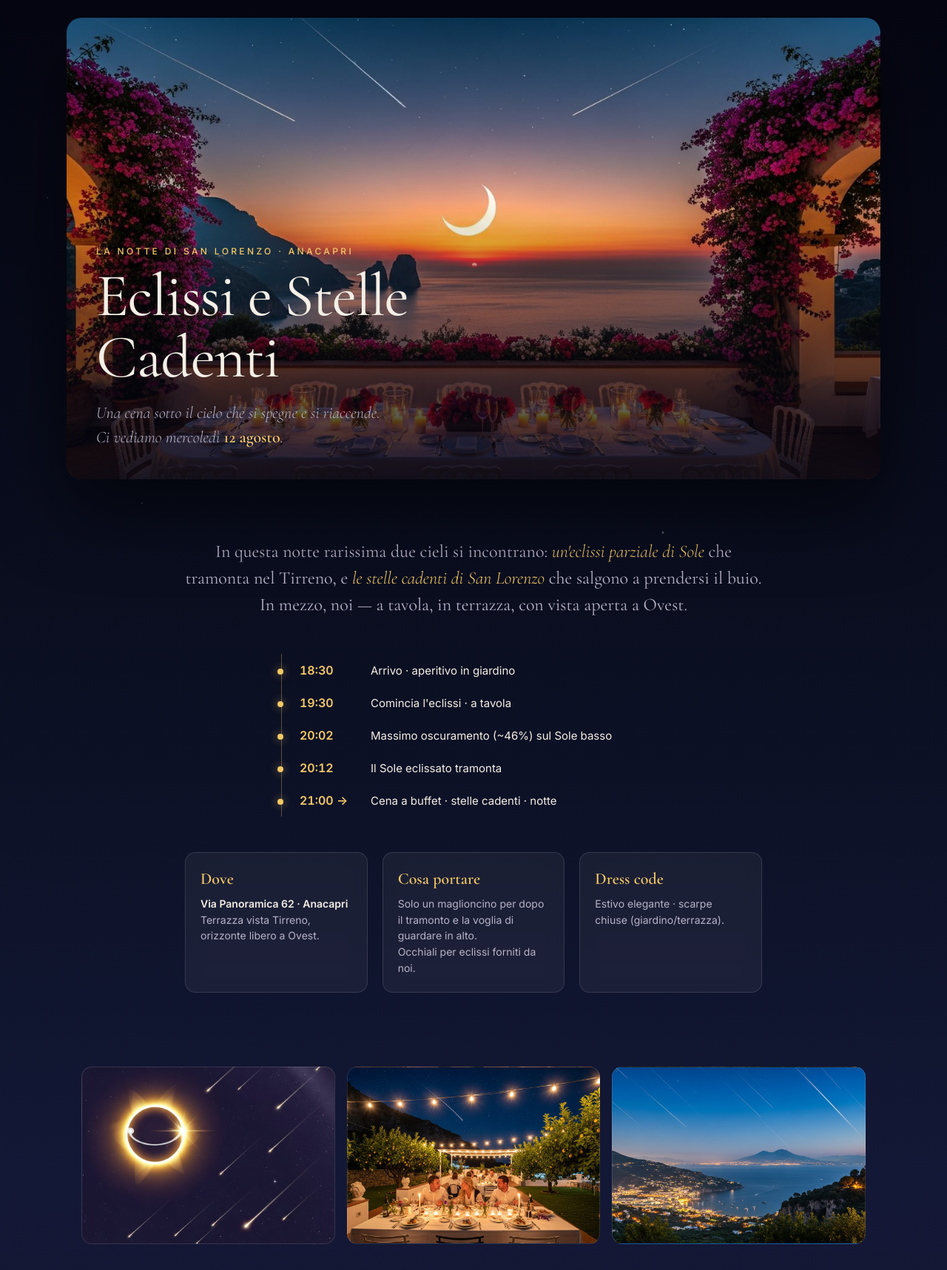
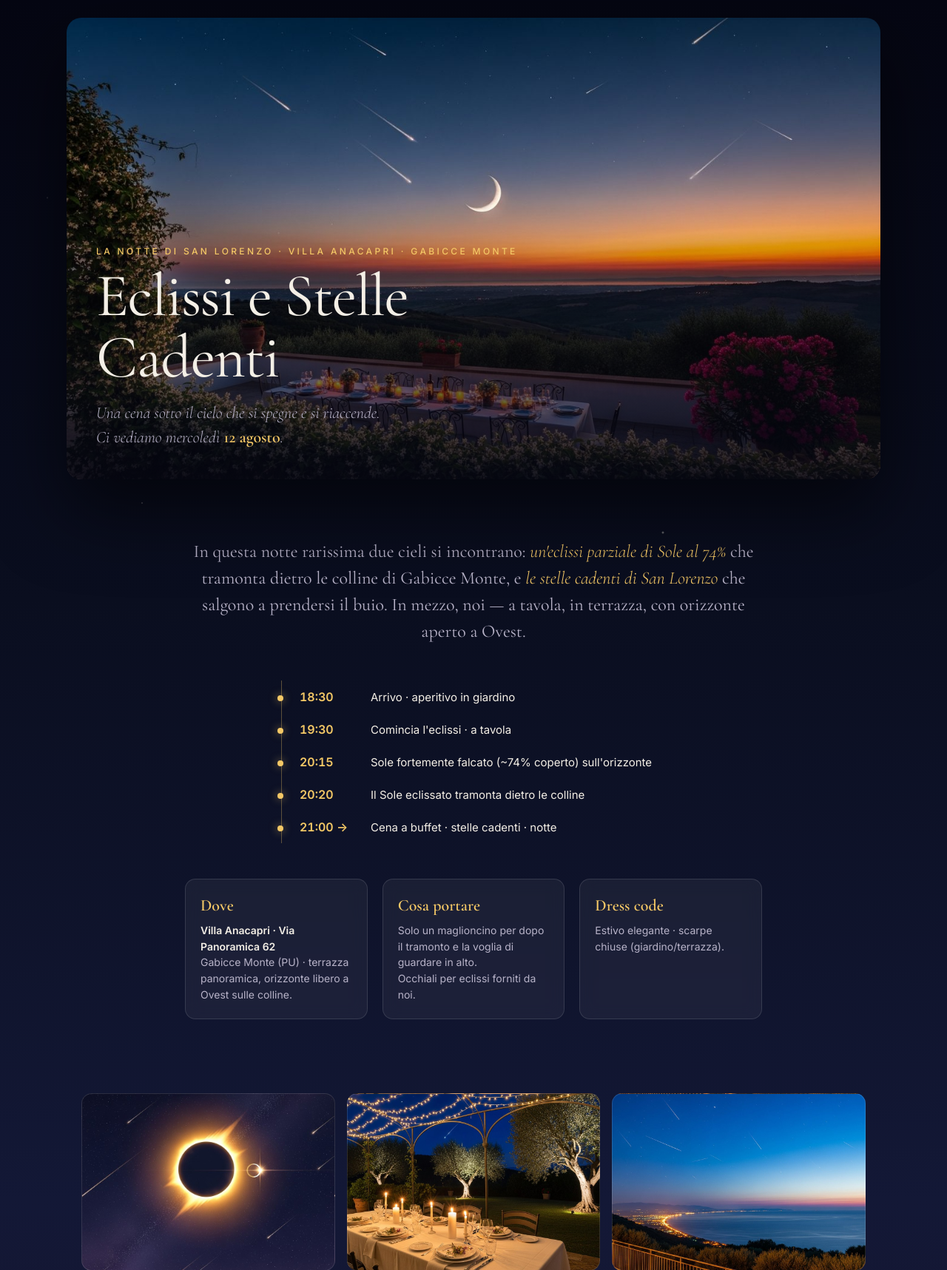
Before and after one commit to vibeach/eclisse-anacapri, a Flask app: page / in a window 1280 px wide. Shown: the top 1717 px of the page at 74% size. Run offline with Flask 3, Linux system fonts and the light colour scheme.

Commit message:
correct location: Villa Anacapri, Gabicce Monte (Adriatic, not Naples). 74% coverage, updated timeline + geography

```diff
--- a/templates/_base.html
+++ b/templates/_base.html
@@ -3,8 +3,8 @@
 <head>
   <meta charset="utf-8"/>
   <meta name="viewport" content="width=device-width,initial-scale=1"/>
-  <title>{% block title %}Eclissi ad Anacapri · 12 Agosto{% endblock %}</title>
-  <meta name="description" content="Cena tra eclissi di sole, tramonto sul Tirreno e stelle cadenti — Anacapri, mercoledì 12 agosto 2026."/>
+  <title>{% block title %}Villa Anacapri · Eclissi e San Lorenzo · 12 Agosto{% endblock %}</title>
+  <meta name="description" content="Cena tra eclissi di sole al 74%, tramonto sulle colline di Gabicce Monte e stelle cadenti — Villa Anacapri, mercoledì 12 agosto 2026."/>
   <link rel="preconnect" href="https://fonts.googleapis.com">
   <link rel="preconnect" href="https://fonts.gstatic.com" crossorigin>
   <link href="https://fonts.googleapis.com/css2?family=Cormorant+Garamond:ital,wght@0,300;0,400;0,600;1,300&family=Inter:wght@300;400;500;600&display=swap" rel="stylesheet">
@@ -18,7 +18,7 @@
     {% block content %}{% endblock %}
   </main>
   <footer>
-    <p>Anacapri · Via Panoramica 62 · 12.08.2026</p>
+    <p>Villa Anacapri · Via Panoramica 62 · Gabicce Monte · 12.08.2026</p>
   </footer>
 </body>
 </html>
--- a/templates/index.html
+++ b/templates/index.html
@@ -4,7 +4,7 @@
 <section class="hero">
   <div class="hero-image" style="background-image:url('{{ url_for('static', filename='images/hero.jpg') }}');">
     <div class="hero-overlay">
-      <p class="eyebrow">La notte di San Lorenzo · Anacapri</p>
+      <p class="eyebrow">La notte di San Lorenzo · Villa Anacapri · Gabicce Monte</p>
       <h1>Eclissi e Stelle Cadenti</h1>
       <p class="tagline">Una cena sotto il cielo che si spegne e si riaccende.<br>Ci vediamo mercoledì <strong>12 agosto</strong>.</p>
     </div>
@@ -14,23 +14,23 @@
 <section class="story">
   <div class="story-inner">
     <p class="intro">
-      In questa notte rarissima due cieli si incontrano: <em>un'eclissi parziale di Sole</em> che tramonta
-      nel Tirreno, e <em>le stelle cadenti di San Lorenzo</em> che salgono a prendersi il buio.
-      In mezzo, noi — a tavola, in terrazza, con vista aperta a Ovest.
+      In questa notte rarissima due cieli si incontrano: <em>un'eclissi parziale di Sole al 74%</em>
+      che tramonta dietro le colline di Gabicce Monte, e <em>le stelle cadenti di San Lorenzo</em>
+      che salgono a prendersi il buio. In mezzo, noi — a tavola, in terrazza, con orizzonte aperto a Ovest.
     </p>
 
     <div class="timeline">
       <div class="tl-row"><span class="tl-time">18:30</span><span class="tl-text">Arrivo · aperitivo in giardino</span></div>
       <div class="tl-row"><span class="tl-time">19:30</span><span class="tl-text">Comincia l'eclissi · a tavola</span></div>
-      <div class="tl-row"><span class="tl-time">20:02</span><span class="tl-text">Massimo oscuramento (~46%) sul Sole basso</span></div>
-      <div class="tl-row"><span class="tl-time">20:12</span><span class="tl-text">Il Sole eclissato tramonta</span></div>
+      <div class="tl-row"><span class="tl-time">20:15</span><span class="tl-text">Sole fortemente falcato (~74% coperto) sull'orizzonte</span></div>
+      <div class="tl-row"><span class="tl-time">20:20</span><span class="tl-text">Il Sole eclissato tramonta dietro le colline</span></div>
       <div class="tl-row"><span class="tl-time">21:00 →</span><span class="tl-text">Cena a buffet · stelle cadenti · notte</span></div>
     </div>
 
     <div class="details">
       <div class="detail-card">
         <h3>Dove</h3>
-        <p><strong>Via Panoramica 62 · Anacapri</strong><br>Terrazza vista Tirreno, orizzonte libero a Ovest.</p>
+        <p><strong>Villa Anacapri · Via Panoramica 62</strong><br>Gabicce Monte (PU) · terrazza panoramica, orizzonte libero a Ovest sulle colline.</p>
       </div>
       <div class="detail-card">
         <h3>Cosa portare</h3>
```
Also changed, not shown: static/images/eclipse.jpg, static/images/hero.jpg, static/images/stars.jpg, static/images/table.jpg.
